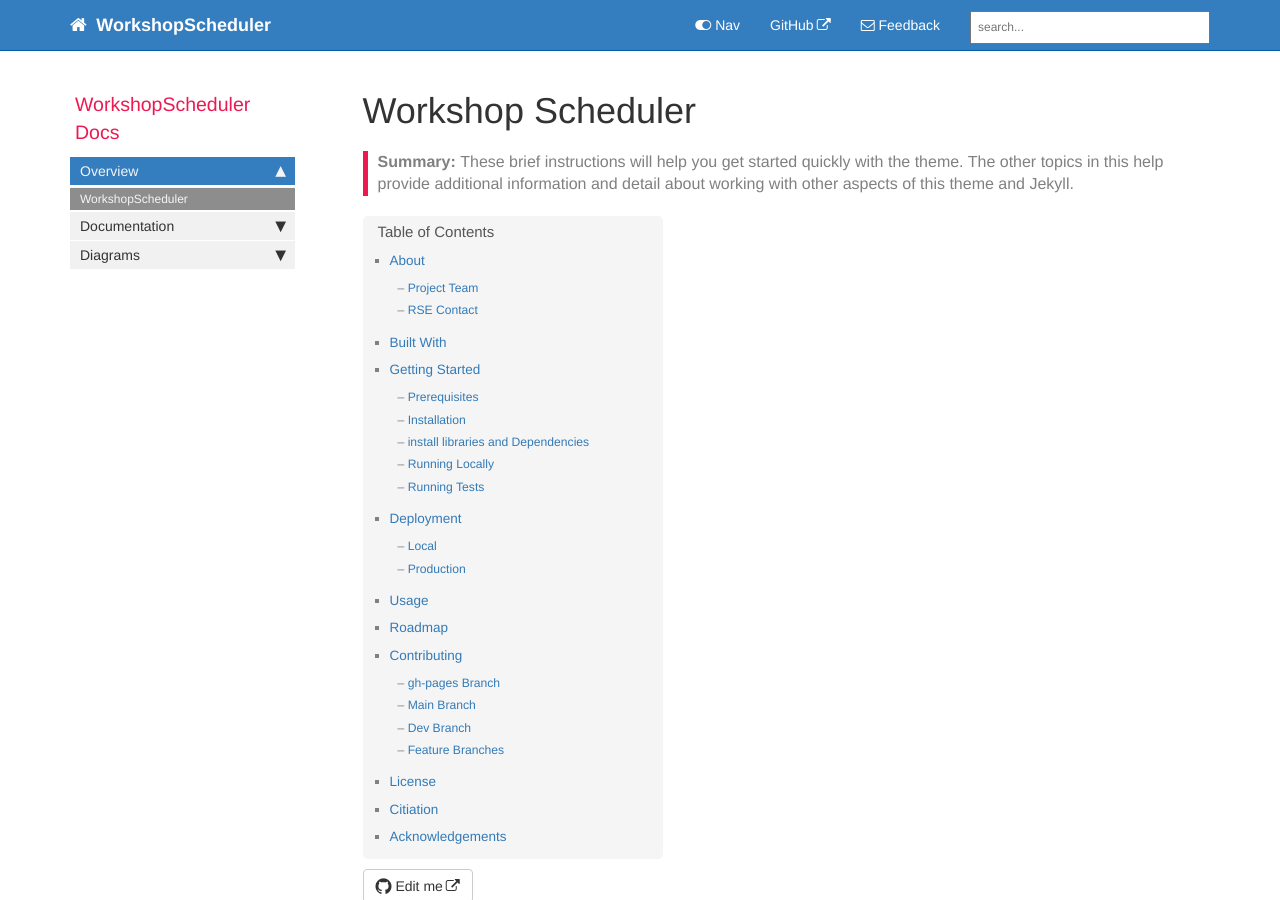
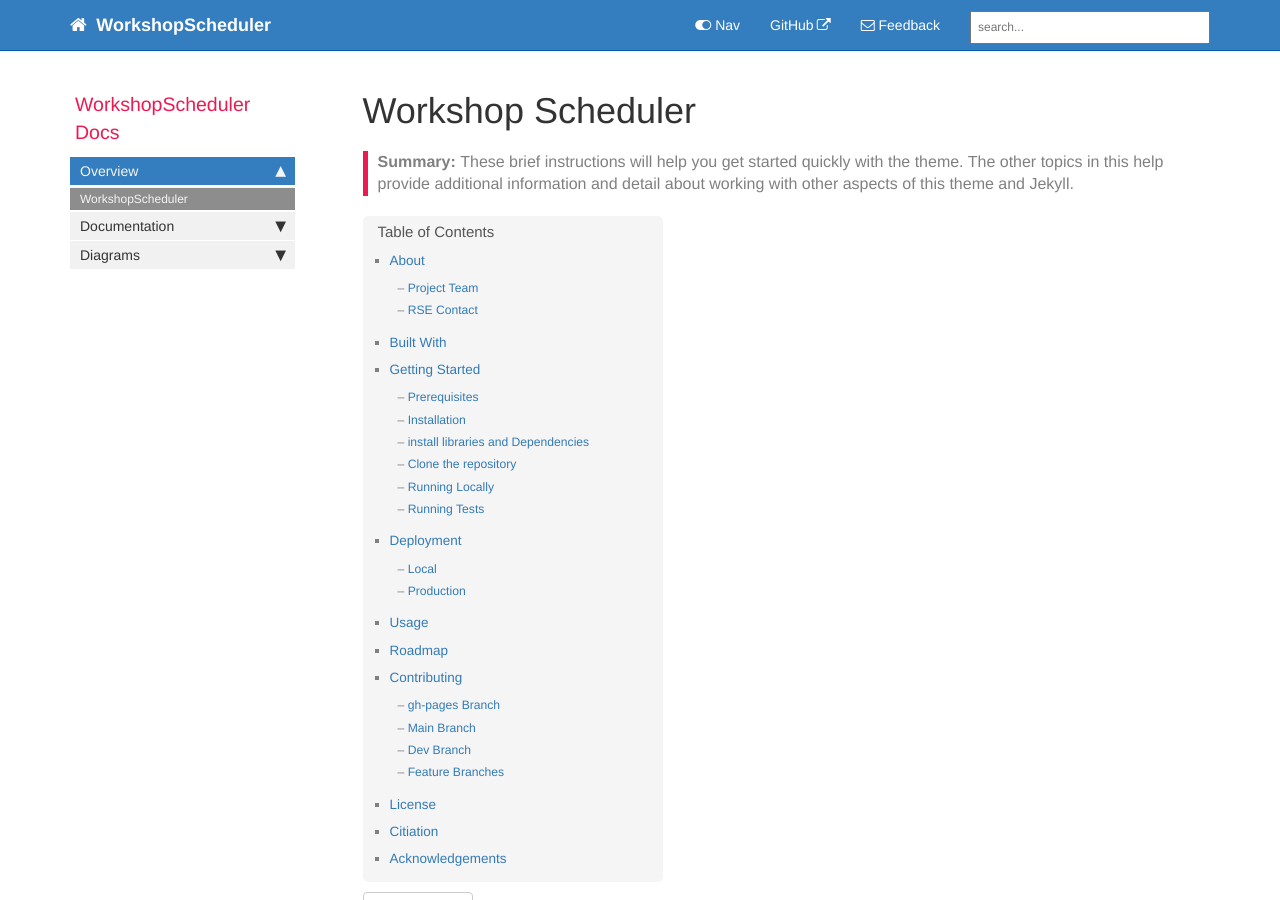
Before and after one commit to NewcastleRSE/WorkshopScheduler, a Jekyll site: the page built from index.md, in a window 1280 px wide and 900 px high. Built offline with Jekyll 4.4.1, drawn with Linux system fonts in a browser that asks for light colours; comment, search, counter and statistics services are not loaded; part of the change alters nothing that is shown.

Commit message:
Reformat Instructions

````diff
--- a/index.md
+++ b/index.md
@@ -45,7 +45,9 @@ Newcastle University
 
 ***
 
-* Clone the repository ``` git clone https://github.com/NewcastleRSE/WorkshopScheduler.git ```
+### Clone the repository
+
+``` git clone https://github.com/NewcastleRSE/WorkshopScheduler.git ```
 
 ***
 
````
